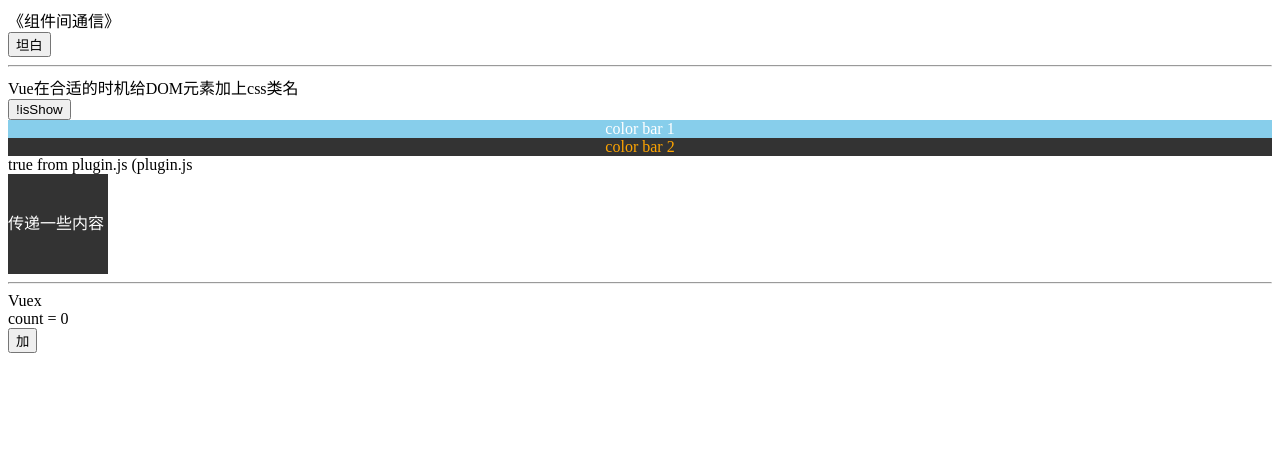
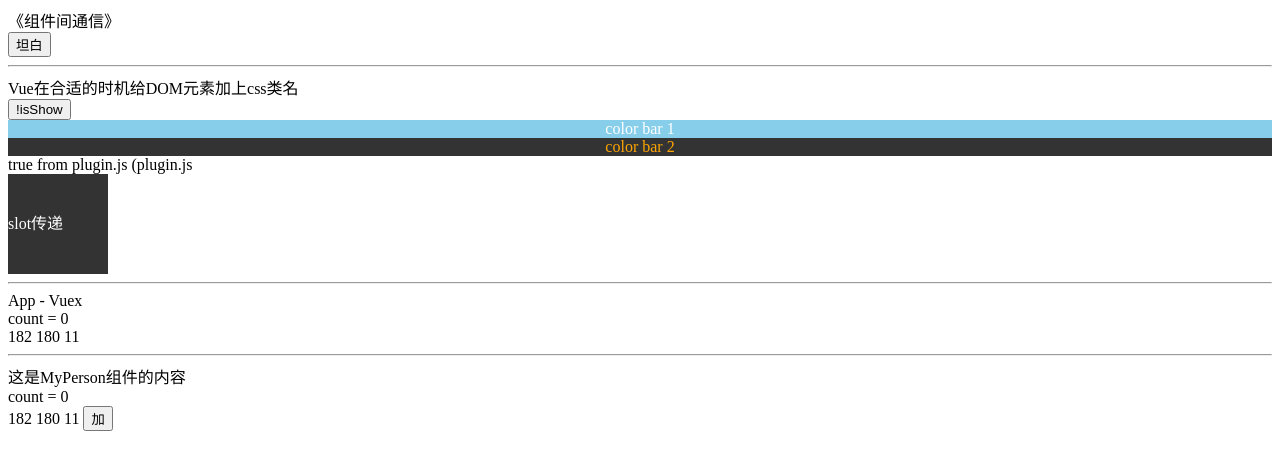
Before and after one commit to Koukou3000/front-playground, a Vue app in the folder cli_test/: page / in a window 1280 px wide. Shown: the top 470 px of the page. Built offline with nearby package versions, Linux system fonts and the light colour scheme.

Commit message:
vuex basic

```diff
--- a/cli_test/src/App.vue
+++ b/cli_test/src/App.vue
@@ -4,17 +4,17 @@
         《组件间通信》
         <MyStudent/>
         <MyRoomMate/>
-        <hr>
+
 
         <TransitionLearn>
-            传递一些内容
+            slot传递
         </TransitionLearn>
         <hr>
 
-        Vuex <br>
-        count = {{$store.state.count}}<br>
-        <button @click="vuexAdd">加</button>
-
+        App - Vuex <br>
+        count = {{count}}<br>
+        {{height}} {{weight}} {{length}}
+        <MyPerson/>
     </div>
 </template>
 
@@ -22,13 +22,21 @@
     import MyRoomMate from './components/MyRoomMate'
     import MyStudent from './components/MyStudent'
     import TransitionLearn from './components/TransitionLearn'
+    import MyPerson from './components/MyPerson'
+
+    import {mapState,mapGetters} from 'vuex'
     export default{
         name:'App',
-        components:{MyStudent,MyRoomMate,TransitionLearn},
-        methods: {
-            vuexAdd(){
-                this.$store.dispatch('add',1)
-            }
-        },
+        components:{MyStudent,MyRoomMate,TransitionLearn,MyPerson},
+
+        computed:{
+            /* ...mapState({height:'height',weight:'weight',length:'length'}),
+                height:'height',
+                weight:'weight',
+                length:'length'
+            */
+            ...mapState(['height','weight','count']),
+            ...mapGetters({length:'length'})
+        }
    }
 </script>
--- /dev/null
+++ b/cli_test/src/components/MyPerson.vue
@@ -0,0 +1,30 @@
+<template>
+   <div>
+    <hr>
+    这是MyPerson组件的内容<br>
+    count = {{count}}<br>
+     {{height}} {{weight}} {{length}}
+       <button @click="vuexAdd">加</button>
+    </div>
+</template>
+
+<script>
+import {mapState,mapGetters} from 'vuex'
+
+export default {
+    name:'MyPerson',
+     methods: {
+            vuexAdd(){
+                this.$store.dispatch('add',1)
+            }
+        },
+    computed:{
+        ...mapState(['height','weight','count']),
+        ...mapGetters({length:'length'})
+    }
+}
+</script>
+
+<style>
+
+</style>
--- a/cli_test/src/components/TransitionLearn.vue
+++ b/cli_test/src/components/TransitionLearn.vue
@@ -1,5 +1,6 @@
 <template>
     <div>
+        <hr>
         Vue在合适的时机给DOM元素加上css类名<br>
         <button @click="isShow = !isShow">!isShow</button>
 
--- a/cli_test/src/store/index.js
+++ b/cli_test/src/store/index.js
@@ -1,25 +1,36 @@
 import Vue from 'vue'
 import Vuex from 'vuex'
-
+// Service
 const actions = {
     add(context,value){
-        // console.log('actions/addFunction is invoked')
         context.commit('add',value)
     }
 }
+// DAO
 const mutations = {
     add(state,value){
-        console.log('mutations/addFunction is invoked')
         state.count += value
     }
 }
+//data
 const state = {
     count:0,
+    height: 182,
+    weight: 180,
 }
+//computed
+const getters = {
+    length(){
+        return 11
+    }
+}
+
+
 
 Vue.use(Vuex)
 export default new Vuex.Store({
     actions,
     mutations,
-    state
+    state,
+    getters
 })
```
